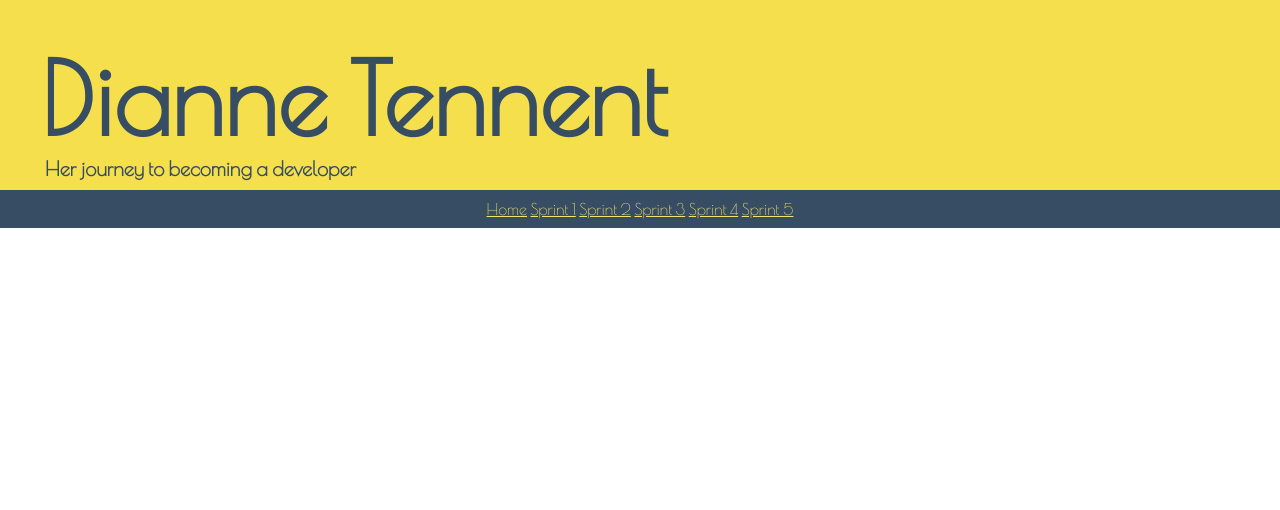
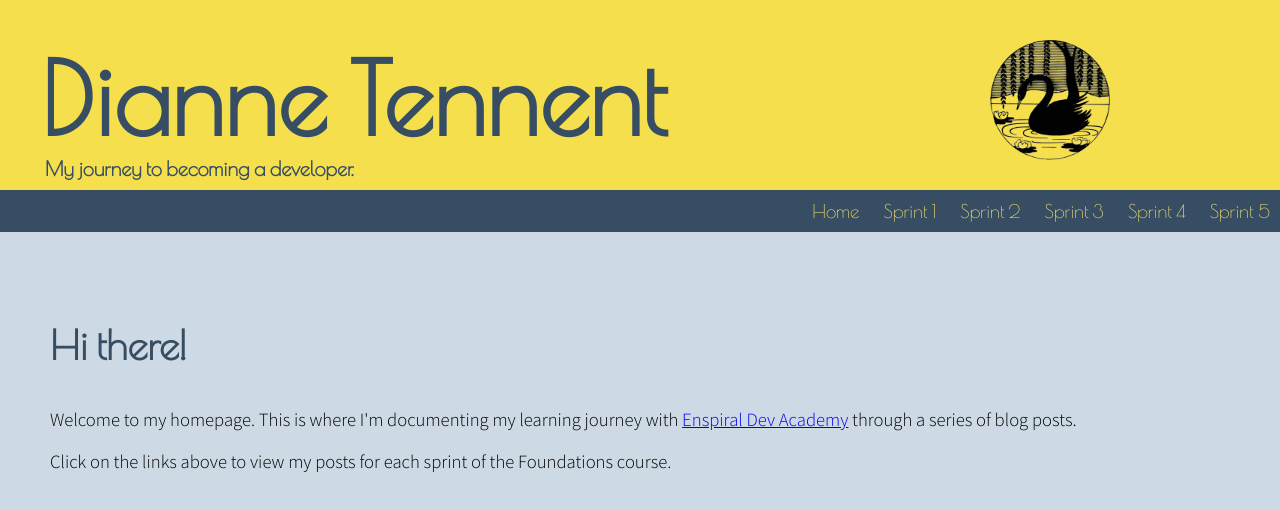
Before and after one commit to dianne-tennent/dianne-tennent.github.io, a plain HTML site: page index.html in a window 1280 px wide. Drawn offline with nearby package versions, Linux system fonts and the light colour scheme.

Commit message:
Add swan image and new p font

```diff
--- a/index.html
+++ b/index.html
@@ -4,15 +4,16 @@
     <meta charset="UTF-8">
     <link href="styles/main.css" rel="stylesheet" type="text/css">
     <link rel="preconnect" href="https://fonts.gstatic.com">
-    <link href="https://fonts.googleapis.com/css2?family=Poiret+One&display=swap" rel="stylesheet">
+    <link href="https://fonts.googleapis.com/css2?family=Source+Sans+Pro:wght@300&family=Poiret+One&display=swap" rel="stylesheet">
     </head>
 
   <body>
 
     <header>
+
+      <img class="icon" width="120px" height="120px" src="images/swan.png">
       <h1>Dianne Tennent</h1>
-      <h2>Her journey to becoming a developer</h2>
-
+      <h2>My journey to becoming a developer.</h2>
 
     </header>
     <nav>
@@ -25,6 +26,11 @@
     </nav>
 
     <main>
+    <h3>Hi there!</h3>
+    <p>Welcome to my homepage. This is where I'm documenting my learning
+      journey with <a href="https://devacademy.co.nz/">Enspiral Dev Academy</a>
+      through a series of blog posts.</p>
+      <p>Click on the links above to view my posts for each sprint of the Foundations course.</p>
 
     </main>
 
--- a/styles/main.css
+++ b/styles/main.css
@@ -1,5 +1,11 @@
 body {
     margin: 0;
+    background-color:hsl(210, 30%, 85%)
+}
+
+p {
+    font-size: 14pt;
+    font-family: 'Source Sans Pro', sans-serif;
 }
 
 h1 {
@@ -7,6 +13,7 @@ h1 {
     color: 	hsl(210, 30%, 30%);
     font-size: 100px;
     margin: 0;
+
 }
 
 h2 {
@@ -16,23 +23,44 @@ h2 {
     margin: 0 0 0 5px;
 }
 
+h3 {
+    font-family: 'Poiret One', cursive;
+    color: 	hsl(210, 30%, 30%);
+    font-size: 40px;
+}
+
 header {
     background-color: rgba(245, 223, 77);
     height: 150px;
-    padding: 40px 0 0 40px;;
+    padding: 40px 0 0 40px;
+}
+
+.icon {
+    position: absolute;
+    margin-left: 950px;
 }
 
 nav {
     background-color: hsl(210, 30%, 30%);
-    text-align: center;
+    text-align:end;
     font-family: 'Poiret One', cursive;
+    font-size: 14pt;
     padding: 10px 0 10px 0;
 }
 
 .navlink {
     color: 	hsl(52, 89%, 70%);
+    text-decoration: none;
+    margin: 0 10px 0 10px;
 }
 
+a:hover {
+    color: 	hsl(52, 89%, 100%);
+}
+
+main {
+    padding: 50px;
+}
 #profile {
     position: relative;
     float: right;
```
Also changed, not shown: images/swan.png (added).
